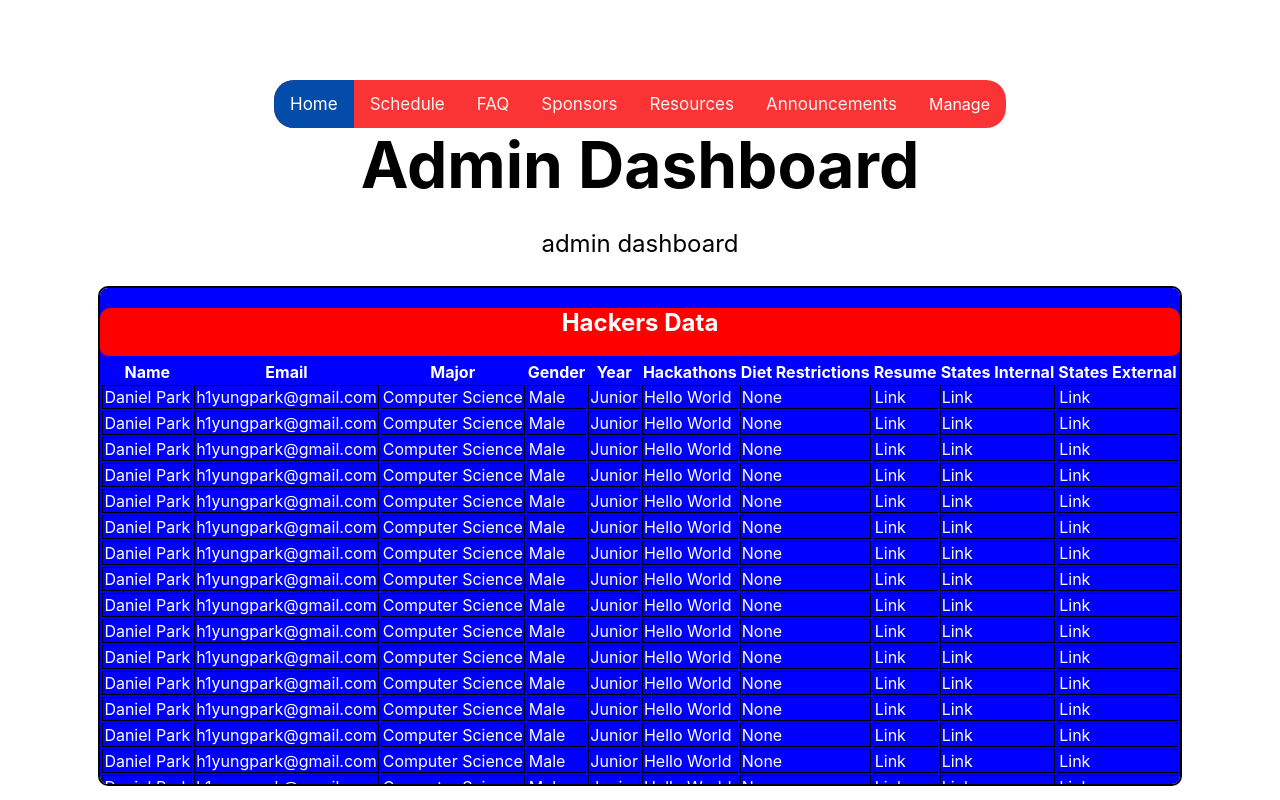
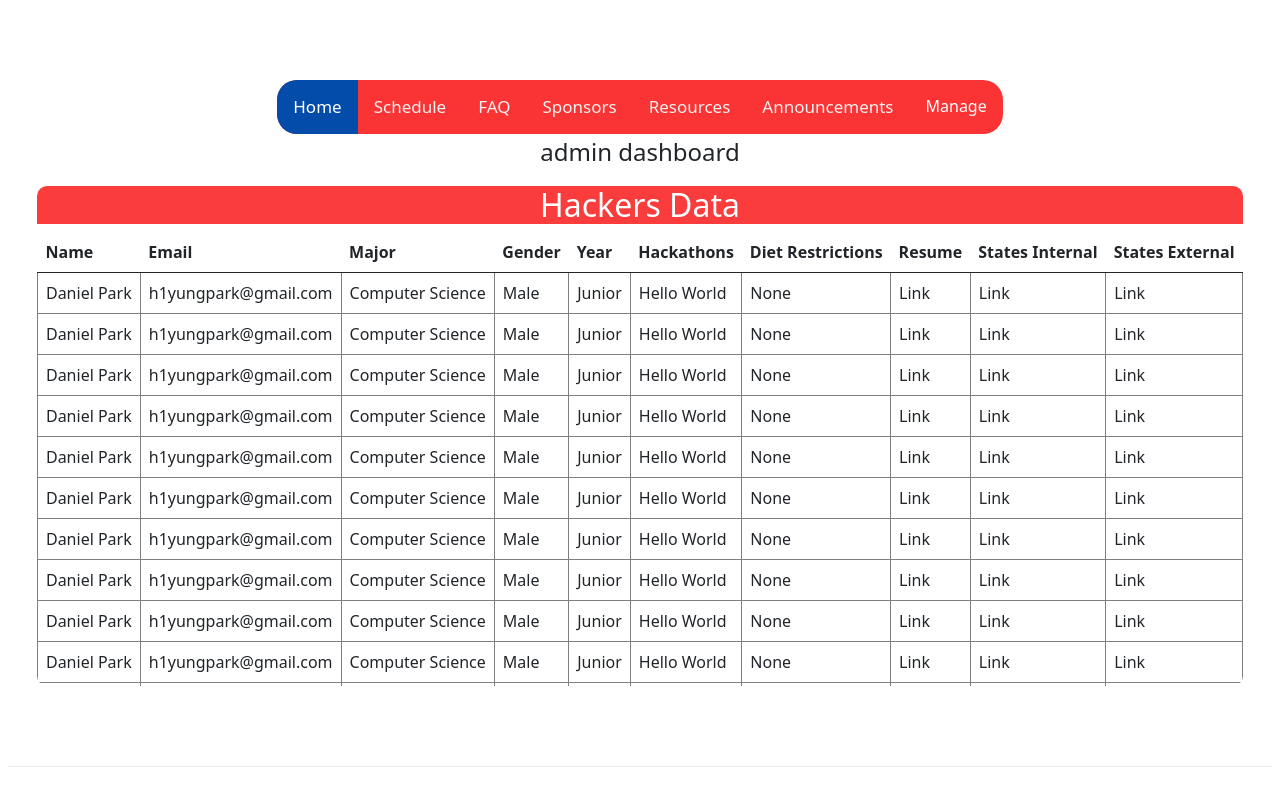
Before and after one commit to Hello-World-Purdue/hw21-frontend, a Next.js app: page /admin_dashboard in a window 1280 px wide. Shown: the top 800 px of the page. Built offline with nearby package versions, Linux system fonts and the light colour scheme.

Commit message:
Created Header and changed admin dashboard table styling

```diff
--- a/package.json
+++ b/package.json
@@ -9,6 +9,7 @@
         "start": "next start"
     },
     "dependencies": {
+        "bootstrap": "^5.0.1",
         "next": "10.1.3",
         "react": "17.0.2",
         "react-dom": "17.0.2"
--- /dev/null
+++ b/pages/Components/Header.tsx
@@ -0,0 +1,41 @@
+
+import React, { FC } from 'react';
+
+import Link from 'next/link'
+
+
+import 'bootstrap/dist/css/bootstrap.css';
+import styles from '../../styles/Home.module.css'
+
+
+type HeaderProps = {
+
+  }
+
+  export const Header: FC<HeaderProps> = () => {
+
+
+
+    return (
+        <header>
+        <div className={styles.topNav}>
+          <a className={styles.active} href="#home">Home</a>
+          <a href="#schedule">Schedule</a>
+          <a href="#faq">FAQ</a>
+          <a href="#sponsors">Sponsors</a>
+          <Link href="/"><a>Resources</a></Link>
+          <a href="#announcements">Announcements</a>
+          <div className={styles.dropdown}>
+            <button className={styles.dropbtn}>Manage
+            </button>
+            <div className={styles.dropdownContent}>
+              <Link href="/admin_dashboard"><a>Admin Dashboard</a></Link>
+              <Link href="#"><a>Announcements</a></Link>
+              <Link href="#"><a>Link 3</a></Link>
+            </div>
+          </div>
+        </div>
+      </header>
+
+    );
+  }
--- a/pages/Components/Table.tsx
+++ b/pages/Components/Table.tsx
@@ -1,7 +1,13 @@
 //https://www.youtube.com/watch?v=p1CFRiif7I0
 
+//dependency imports
 import React, { FC } from 'react';
+import 'bootstrap/dist/css/bootstrap.css';
+//component imports
 import { HackerData } from '../admin_dashboard';
+import { NONAME } from 'node:dns';
+
+
 
 interface TableProps {
     title: string;
@@ -11,15 +17,15 @@ interface TableProps {
   }
 
   const Table: FC<TableProps> = ({ title, tableData, headingColumns, breakOn = 'medium' }) => {
-    let tableClass = 'table-container__table';
+    // let tableClass = 'table-container__table';
 
-    if (breakOn === 'small') {
-      tableClass += ' table-container__table--break-sm';
-    } else if (breakOn === 'medium') {
-      tableClass += ' table-container__table--break-md';
-    } else if (breakOn === 'large') {
-      tableClass += ' table-container__table--break-lg';
-    }
+    // if (breakOn === 'small') {
+    //   tableClass += ' table-container__table--break-sm';
+    // } else if (breakOn === 'medium') {
+    //   tableClass += ' table-container__table--break-md';
+    // } else if (breakOn === 'large') {
+    //   tableClass += ' table-container__table--break-lg';
+    // }
 
     const data = (tableData as Array<HackerData>).map((row, index) => {
       let rowData: { key: string; val: string | number; }[] = [];
@@ -33,34 +39,37 @@ interface TableProps {
 
       return <tr key={index}>
         {rowData.map((data, index) => <td key={index} data-heading={data.key} style={{
-            border: 'solid 1px black',
+            border: 'solid 1px grey',
         }}>{data.val}</td>)}
       </tr>
     });
 
+    var tableClasses; // = tableClass;
+    tableClasses += " table"
+
     return (
-      <div className="table-container"
-      style={{borderBottom: 'solid 3px blue',
-      background: 'blue',
+      <div
+      style={{
       color: 'white',
+      border: 0,
       borderRadius: 10,
       overflow:'auto',
       height:500,
-      border: 'solid 2px black'
+     // border: 'solid 2px black'
       }}>
 
         <div className="table-container__title"
-        style={{borderBottom: 'solid 3px blue',
-        background: 'red',
+        style={{
+        background: '#fa3c3c',
         color: 'white',
         fontWeight: 'bold',
         textAlign: 'center',
-        borderRadius: 10
+
 
         }}>
           <h2>{title}</h2>
         </div>
-        <table className={tableClass} >
+        <table className={tableClasses} >
           <thead>
             <tr>
               {headingColumns.map((col, index) => (
--- a/pages/admin_dashboard.tsx
+++ b/pages/admin_dashboard.tsx
@@ -1,10 +1,13 @@
 import Link from 'next/link'
-import styles from '../styles/Home.module.css'
 import Head from 'next/head'
 
 import React, { FC, Fragment } from 'react';
+
+
 import Table from './Components/Table';
+import { Header } from './Components/Header';
 
+import styles from '../styles/Home.module.css'
 export interface HackerData {
   name: string,
   email: string,
@@ -283,30 +286,9 @@ export default function Admin_Dashboard() {
           </Head>
 
           <main className={styles.main}>
-            <header>
-              <div className={styles.topNav}>
-                <a className={styles.active} href="#home">Home</a>
-                <a href="#schedule">Schedule</a>
-                <a href="#faq">FAQ</a>
-                <a href="#sponsors">Sponsors</a>
-                <Link href="/"><a>Resources</a></Link>
-                <a href="#announcements">Announcements</a>
-                <div className={styles.dropdown}>
-                  <button className={styles.dropbtn}>Manage
-                  </button>
-                  <div className={styles.dropdownContent}>
-                    <Link href="/admin_dashboard"><a>Admin Dashboard</a></Link>
-                    <Link href="#"><a>Announcements</a></Link>
-                    <Link href="#"><a>Link 3</a></Link>
-                  </div>
-                </div>
-              </div>
-            </header>
+        <Header></Header>
 
 
-            <h1 className={styles.title}>
-              Admin Dashboard
-            </h1>
 
             <p className={styles.description}>
               admin dashboard
--- a/styles/Home.module.css
+++ b/styles/Home.module.css
@@ -37,6 +37,10 @@
 .topNav a:hover {
   background-color: #ddd;
   color: black;
+}
+
+.table {
+  background-color: aliceblue;
 }
 
 /* Add a color to the active/current link */
```
Also changed, not shown: 1 other file (tests, documents, lock files or other folders).
